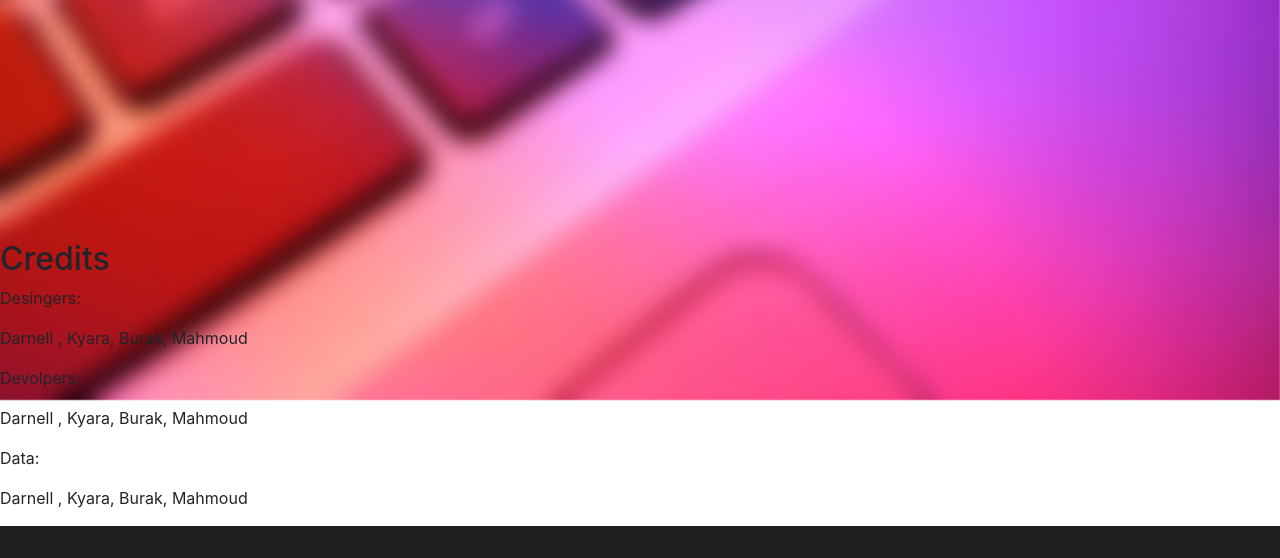
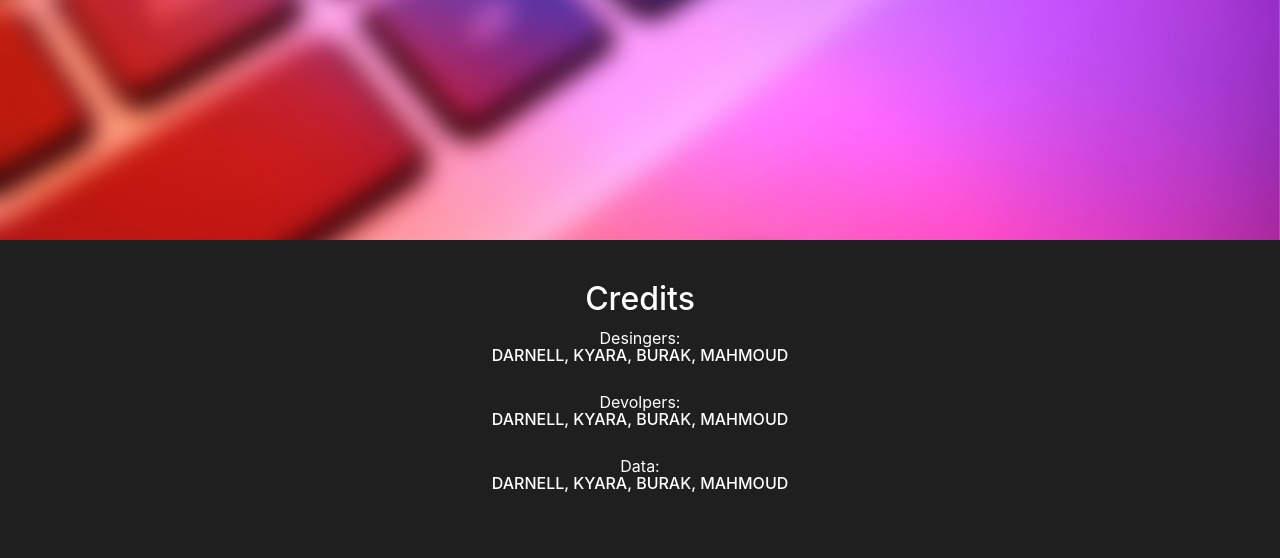
Before and after one commit to sito777/Ranking, a PHP site: page / in a window 1280 px wide. Shown: the part 560-1118 px from the top of the page. Before the commit the page ends 1086 px from the top, so only its background shows below. Run offline with PHP 8.4, Linux system fonts and the light colour scheme.

Commit message:
css style

```diff
--- a/css/styles.css
+++ b/css/styles.css
@@ -92,3 +92,24 @@ td {
     margin: 10px 0px;
     padding: 5px 10px;
 }
+
+/*footer*/
+.footer-bg{
+    background-color: #1F1F1F;
+    padding: 40px 0px;
+}
+
+.kop-footer, .credit p{
+    color: white;
+    text-align: center;
+}
+
+.credit p{
+    margin-bottom: -7px;
+}
+
+.credit .cap{
+    text-transform: uppercase;
+    font-weight: 500;
+    margin-bottom: 30px;
+}
--- a/index.html
+++ b/index.html
@@ -5,13 +5,13 @@
     <!-- Required meta tags -->
     <meta charset="utf-8">
     <meta name="viewport" content="width=device-width, initial-scale=1, shrink-to-fit=no">
-    <!-- auto refresh -->
+    <!-- auto refresh
     <script>
         setTimeout(function(){
             window.location.reload(1);
         },6000);
     </script>
-
+-->
     <!-- Bootstrap CSS -->
     <link rel="stylesheet" href="https://cdn.jsdelivr.net/npm/bootstrap@4.5.3/dist/css/bootstrap.min.css" integrity="sha384-TX8t27EcRE3e/ihU7zmQxVncDAy5uIKz4rEkgIXeMed4M0jlfIDPvg6uqKI2xXr2" crossorigin="anonymous">
     <link rel="stylesheet" href="css/styles.css">
@@ -79,17 +79,15 @@
     </div>
     </div>
 
-
     <footer>
-      <div class="footer-bg">
-        <div class="credit">
-          <h2 class="kop-footer">Credits</h2>
-          <p>Desingers:<p class="cap">Darnell , Kyara, Burak, Mahmoud</p></p>
-          <p>Devolpers:<p class="cap">Darnell , Kyara, Burak, Mahmoud</p></p>
-          <p>Data:<p class="cap">Darnell , Kyara, Burak, Mahmoud</p></p>
+        <div class="footer-bg">
+            <div class="credit">
+                <h2 class="kop-footer">Credits</h2>
+                <p>Desingers:<p class="cap">Darnell, Kyara, Burak, Mahmoud</p></p>
+                <p>Devolpers:<p class="cap">Darnell, Kyara, Burak, Mahmoud</p></p>
+                <p>Data:<p class="cap">Darnell, Kyara, Burak, Mahmoud</p></p>
+            </div>
         </div>
-
-      </div>
 
     </footer>
 </body>
```
